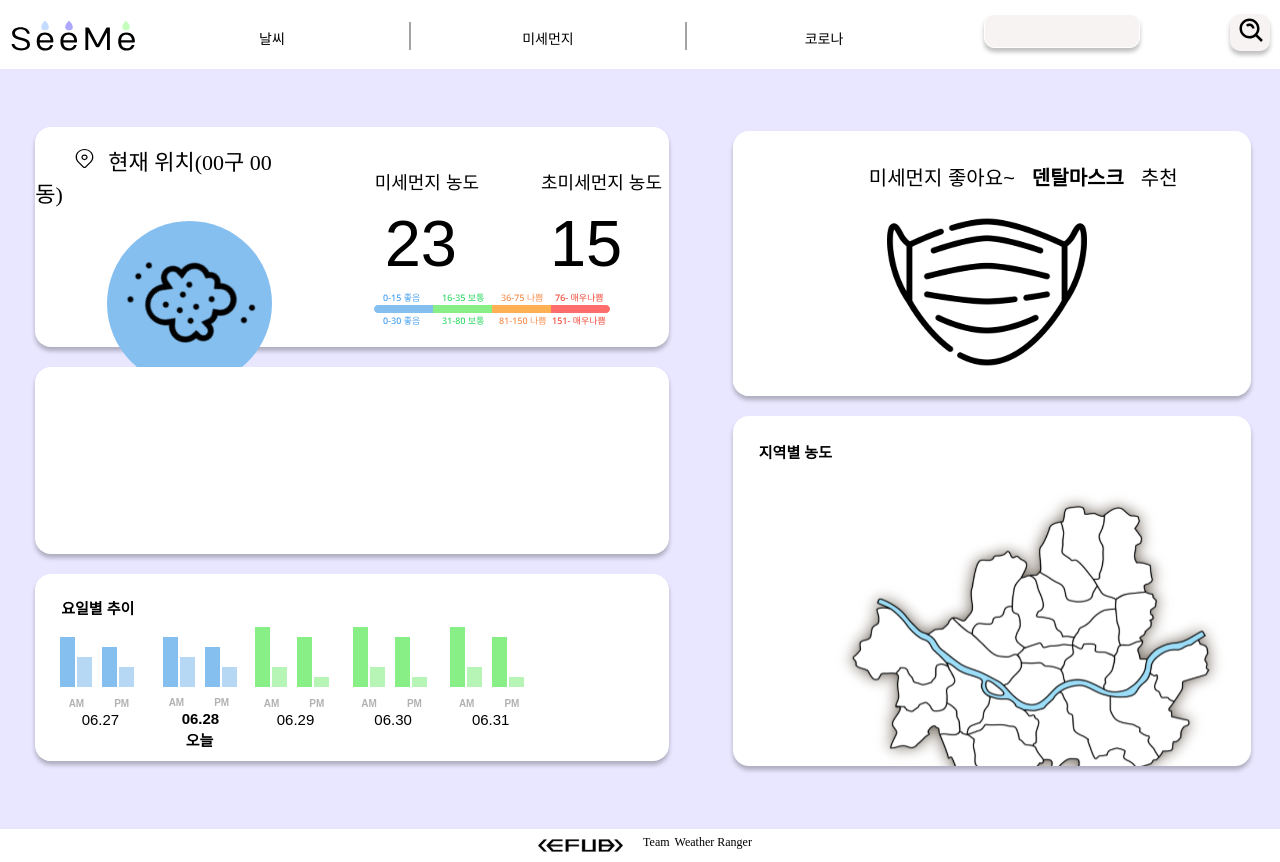
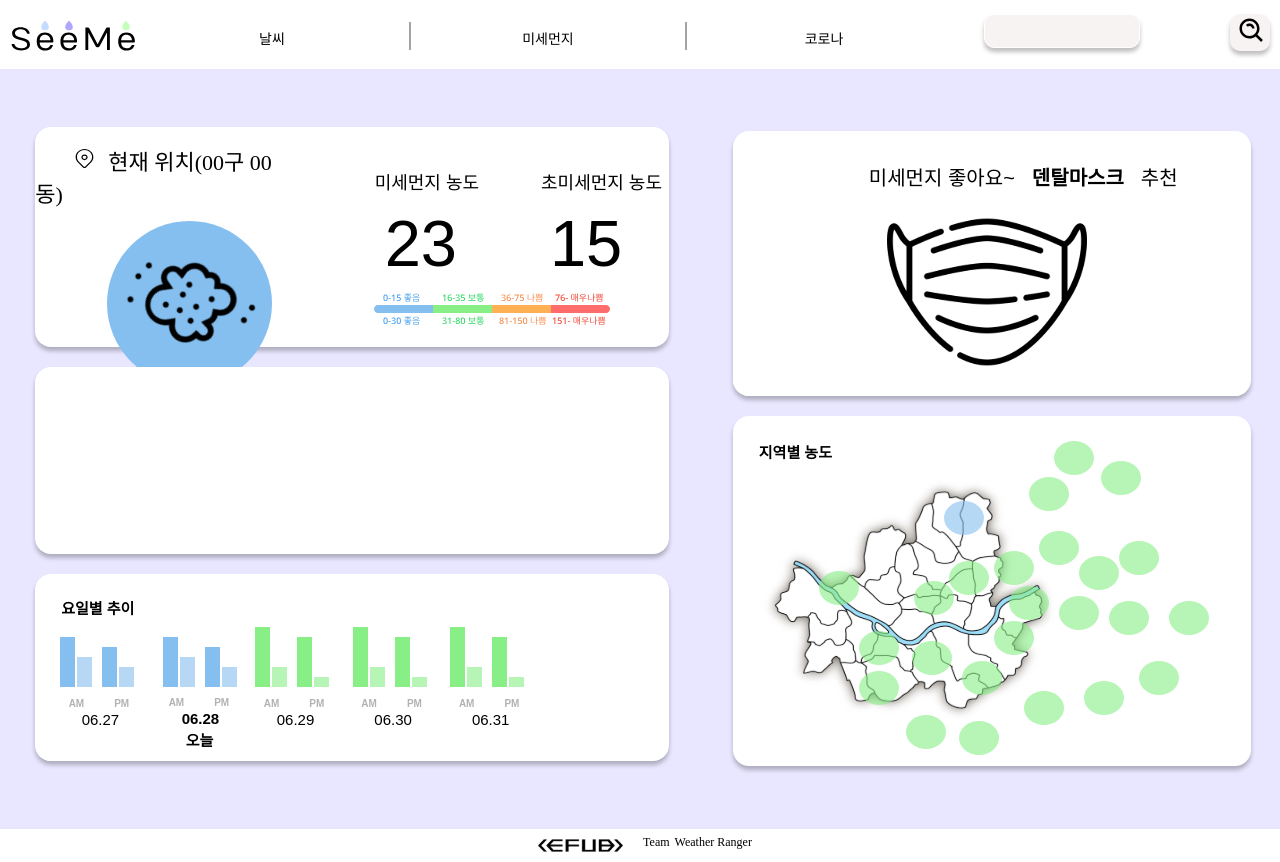
Before and after one commit to EFUB-SeeMe/SeeMe_Front, a React (Create React App) app: page /#/dust in a window 1280 px wide. Built offline with nearby package versions, Linux system fonts and the light colour scheme; a web font is replaced by a local one.

Commit message:
지도 사이즈줄이기 완성, 점 다시 찍어야함

```diff
--- a/src/pages/DustPage/DustMap.js
+++ b/src/pages/DustPage/DustMap.js
@@ -6,39 +6,222 @@ import bluedust from '../../assets/bluedust.svg'
 import greendust from '../../assets/greendust.svg'
 
 const Wrapper1 = styled.div`
-  display: relative;
+  display: flex;
+  flex-direction: row;
   width: 100%;
   height: 100%;
 `
 
-const Map = styled.image`
-  display: absolute;
-  flex-direction: column;
+const Map = styled.img`
+  display: flex;
+  flex-direction: row;
   align-items: center;
   background: white;
   border: black;
   outline: black;
-  margin-left: 19%;
-  margin-top: 0%;
-  height: 100%;
-  width: 100%;
+  margin-top: -1%;
+  margin-left: 15%;
+
+  width: 400px;
+  height: 400px;
+
+  @media (max-width: 375px) {
+    //iphone
+    width: 80px;
+    height: 80px;
+  }
+  @media (min-width: 375px) and (max-width: 1440px) {
+    //between
+    width: 300px;
+    height: 300px;
+    margin-left: 5%;
+  }
 `
 
-const dust1 = styled.image`
-  width: 100%;
-  display: absolute;
-  background: white;
-  margin-left: 19%;
-  margin-top: 0%;
+const DustCircle1 = styled.div`
+  position: relative;
+  left: -115px;
+  top: 30px;
+  opacity: 0.6;
 `
+
+const DustCircle2 = styled.div`
+  position: relative;
+  opacity: 0.6;
+  left: -45px;
+  top: -30px;
+`
+const DustCircle3 = styled.div`
+  position: relative;
+  opacity: 0.6;
+  left: -38px;
+  top: -10px;
+`
+const DustCircle4 = styled.div`
+  position: relative;
+  opacity: 0.6;
+  left: -150px;
+  top: 6px;
+`
+const DustCircle5 = styled.div`
+  position: relative;
+  opacity: 0.6;
+  left: -100px;
+  top: 70px;
+`
+const DustCircle6 = styled.div`
+  position: relative;
+  opacity: 0.6;
+  left: -220px;
+  top: 60px;
+`
+const DustCircle7 = styled.div`
+  position: relative;
+  opacity: 0.6;
+  left: -350px;
+  top: 90px;
+`
+const DustCircle8 = styled.div`
+  position: relative;
+  opacity: 0.6;
+  left: -260px;
+  top: 85px;
+`
+const DustCircle9 = styled.div`
+  position: relative;
+  opacity: 0.6;
+  left: -385px;
+  top: 80px;
+`
+const DustCircle10 = styled.div`
+  position: relative;
+  opacity: 0.6;
+  left: -410px;
+  top: 115px;
+`
+const DustCircle11 = styled.div`
+  position: relative;
+  opacity: 0.6;
+  left: -545px;
+  top: 110px;
+`
+const DustCircle12 = styled.div`
+  position: relative;
+  opacity: 0.6;
+  left: -505px;
+  top: 150px;
+`
+const DustCircle13 = styled.div`
+  position: relative;
+  opacity: 0.6;
+  left: -480px;
+  top: 125px;
+`
+const DustCircle14 = styled.div`
+  position: relative;
+  opacity: 0.6;
+  left: -470px;
+  top: 130px;
+`
+const DustCircle15 = styled.div`
+  position: relative;
+  opacity: 0.6;
+  left: -800px;
+  top: 100px;
+`
+const DustCircle16 = styled.div`
+  position: relative;
+  opacity: 0.6;
+  left: -800px;
+  top: 160px;
+`
+const DustCircle17 = styled.div`
+  position: relative;
+  opacity: 0.6;
+  left: -840px;
+  top: 200px;
+`
+const DustCircle18 = styled.div`
+  position: relative;
+  opacity: 0.6;
+  left: -827px;
+  top: 170px;
+`
+const DustCircle19 = styled.div`
+  position: relative;
+  opacity: 0.6;
+  left: -817px;
+  top: 190px;
+`
+const DustCircle20 = styled.div`
+  position: relative;
+  opacity: 0.6;
+  left: -860px;
+  top: 250px;
+`
+const DustCircle21 = styled.div`
+  position: relative;
+  opacity: 0.6;
+  left: -953px;
+  top: 244px;
+`
+const DustCircle22 = styled.div`
+  position: relative;
+  opacity: 0.6;
+  left: -875px;
+  top: 220px;
+`
+const DustCircle23 = styled.div`
+  position: relative;
+  opacity: 0.6;
+  left: -855px;
+  top: 210px;
+`
+const DustCircle24 = styled.div`
+  position: relative;
+  opacity: 0.6;
+  left: -840px;
+  top: 190px;
+`
+const DustCircle25 = styled.div`
+  position: relative;
+  opacity: 0.6;
+  left: -850px;
+  top: 130px;
+`
+
 
 
 function DustMap() {
     return(
         <div>
             <Wrapper1>
-                <Map><img style={{width:"400px", height:"400px",marginTop:"0px"}} src={map}/></Map>
-                <dust1> <img style={{width:"30px", height:"30px"}}src={bluedust}/> </dust1>
+                <Map src={map}></Map>
+                <DustCircle1> <img style={{width:"40px", height:"40px"}}src={bluedust}/> </DustCircle1>
+                <DustCircle2> <img style={{width:"40px", height:"40px"}}src={greendust}/> </DustCircle2>
+                <DustCircle3> <img style={{width:"40px", height:"40px"}}src={greendust}/> </DustCircle3>
+                <DustCircle4> <img style={{width:"40px", height:"40px"}}src={greendust}/> </DustCircle4>
+                <DustCircle5> <img style={{width:"40px", height:"40px"}}src={greendust}/> </DustCircle5>
+                <DustCircle6> <img style={{width:"40px", height:"40px"}}src={greendust}/> </DustCircle6>
+                <DustCircle7> <img style={{width:"40px", height:"40px"}}src={greendust}/> </DustCircle7>
+                <DustCircle8> <img style={{width:"40px", height:"40px"}}src={greendust}/> </DustCircle8>
+                <DustCircle9> <img style={{width:"40px", height:"40px"}}src={greendust}/> </DustCircle9>
+                <DustCircle10> <img style={{width:"40px", height:"40px"}}src={greendust}/> </DustCircle10>
+                <DustCircle11> <img style={{width:"40px", height:"40px"}}src={greendust}/> </DustCircle11>
+                <DustCircle12> <img style={{width:"40px", height:"40px"}}src={greendust}/> </DustCircle12>
+                <DustCircle13> <img style={{width:"40px", height:"40px"}}src={greendust}/> </DustCircle13>
+                <DustCircle14> <img style={{width:"40px", height:"40px"}}src={greendust}/> </DustCircle14>
+                <DustCircle15> <img style={{width:"40px", height:"40px"}}src={greendust}/> </DustCircle15>
+                <DustCircle16> <img style={{width:"40px", height:"40px"}}src={greendust}/> </DustCircle16>
+                <DustCircle17> <img style={{width:"40px", height:"40px"}}src={greendust}/> </DustCircle17>
+                <DustCircle18> <img style={{width:"40px", height:"40px"}}src={greendust}/> </DustCircle18>
+                <DustCircle19> <img style={{width:"40px", height:"40px"}}src={greendust}/> </DustCircle19>
+                <DustCircle20> <img style={{width:"40px", height:"40px"}}src={greendust}/> </DustCircle20>
+                <DustCircle21> <img style={{width:"40px", height:"40px"}}src={greendust}/> </DustCircle21>
+                <DustCircle22> <img style={{width:"40px", height:"40px"}}src={greendust}/> </DustCircle22>
+                <DustCircle23> <img style={{width:"40px", height:"40px"}}src={greendust}/> </DustCircle23>
+                <DustCircle24> <img style={{width:"40px", height:"40px"}}src={greendust}/> </DustCircle24>
+                <DustCircle25> <img style={{width:"40px", height:"40px"}}src={greendust}/> </DustCircle25>
             </Wrapper1>
         </div>
     )
```
Also changed, not shown: src/pages/DustPage/DustPage.js (+6 -1 lines).
